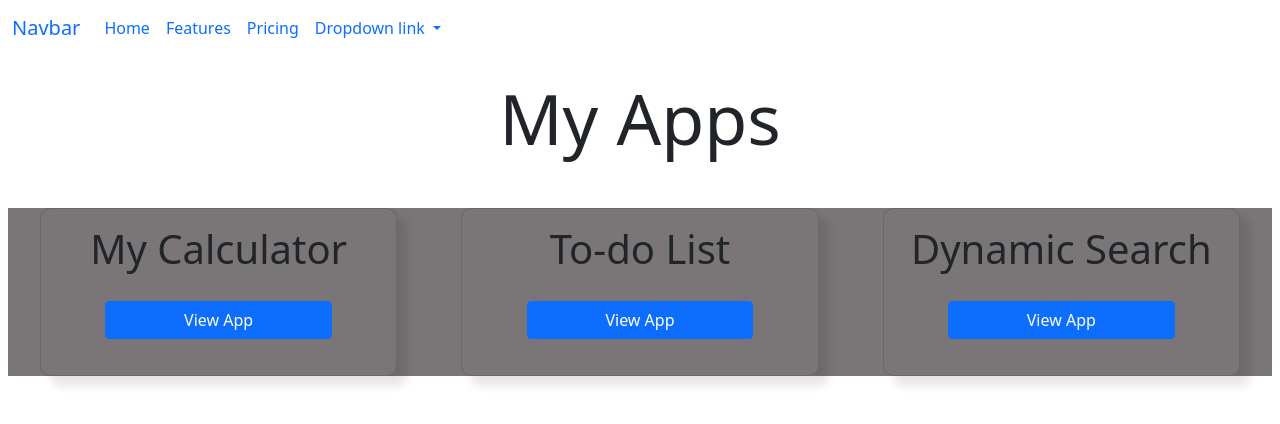
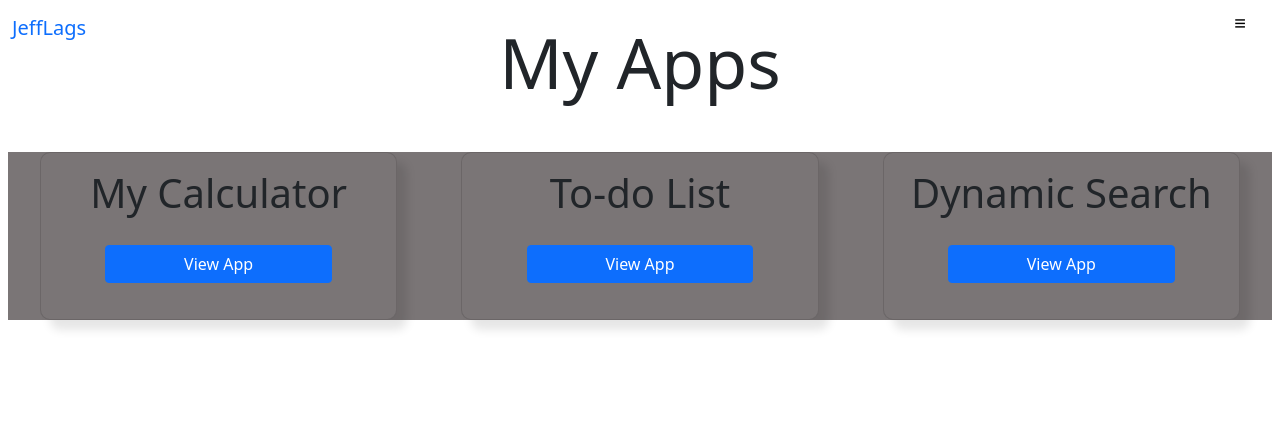
Before and after one commit to jefflags123/lague-My-Apps, a plain HTML site: page index.html in a window 1280 px wide. Drawn offline with nearby package versions, Linux system fonts and the light colour scheme.

Commit message:
added initail files

```diff
--- a/index.html
+++ b/index.html
@@ -40,37 +40,33 @@
         }
     </style>
 </head>
-<nav class="navbar navbar-expand-lg bg-body-tertiary">
+<nav class="navbar bg-body-tertiary fixed-top">
     <div class="container-fluid">
-      <a class="navbar-brand" href="#">Navbar</a>
-      <button class="navbar-toggler" type="button" data-bs-toggle="collapse" data-bs-target="#navbarNavDropdown" aria-controls="navbarNavDropdown" aria-expanded="false" aria-label="Toggle navigation">
-        <span class="navbar-toggler-icon"></span>
-      </button>
-      <div class="collapse navbar-collapse" id="navbarNavDropdown">
-        <ul class="navbar-nav">
-          <li class="nav-item">
-            <a class="nav-link active" aria-current="page" href="#">Home</a>
-          </li>
-          <li class="nav-item">
-            <a class="nav-link" href="#">Features</a>
-          </li>
-          <li class="nav-item">
-            <a class="nav-link" href="#">Pricing</a>
-          </li>
-          <li class="nav-item dropdown">
-            <a class="nav-link dropdown-toggle" href="#" role="button" data-bs-toggle="dropdown" aria-expanded="false">
-              Dropdown link
-            </a>
-            <ul class="dropdown-menu">
-              <li><a class="dropdown-item" href="#">Action</a></li>
-              <li><a class="dropdown-item" href="#">Another action</a></li>
-              <li><a class="dropdown-item" href="#">Something else here</a></li>
-            </ul>
-          </li>
-        </ul>
-      </div>
+        <a class="navbar-brand" href="#">JeffLags</a>
+        <button class="navbar-toggler custom-toggler" type="button" data-bs-toggle="offcanvas" data-bs-target="#offcanvasNavbar" aria-controls="offcanvasNavbar" aria-label="Toggle navigation">
+
+            <span class="navbar-toggler-icon">&#8801;</span>
+        </button>
+        <div class="offcanvas offcanvas-end" tabindex="-1" id="offcanvasNavbar" aria-labelledby="offcanvasNavbarLabel">
+            <div class="offcanvas-header">
+                <h5 class="offcanvas-title" id="offcanvasNavbarLabel">Offcanvas</h5>
+                <button type="button" class="btn-close" data-bs-dismiss="offcanvas" aria-label="Close"></button>
+            </div>
+            <div class="offcanvas-body">
+
+                <ul class="navbar-nav justify-content-end flex-grow-1 pe-3">
+
+                </ul>
+
+                <form class="d-flex mt-3" role="search">
+                    <input class="form-control me-2" type="search" placeholder="Search" aria-label="Search">
+                    <button class="btn btn-outline-success" type="submit">Search</button>
+                </form>
+            </div>
+        </div>
     </div>
-  </nav>
+</nav>
+
 <body>
     <div class="row";>
         <h1 id="title">My Apps</h1>
```
